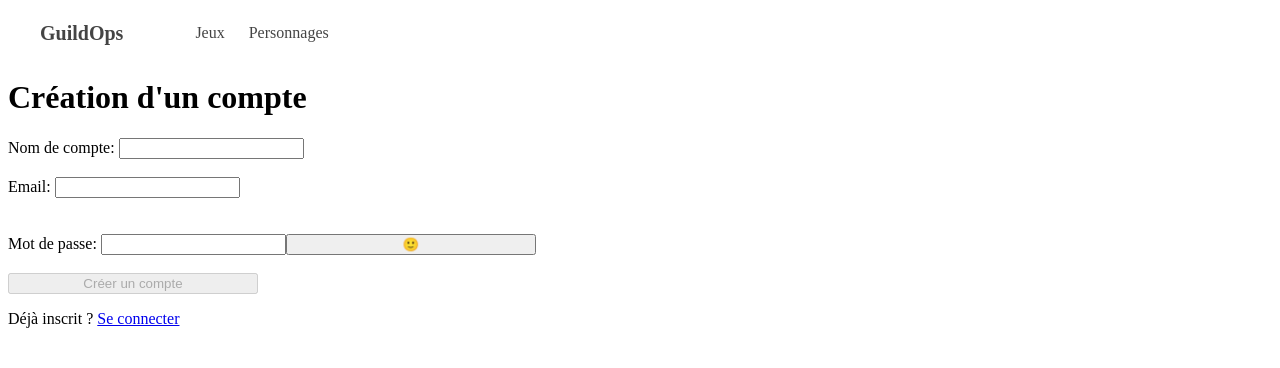
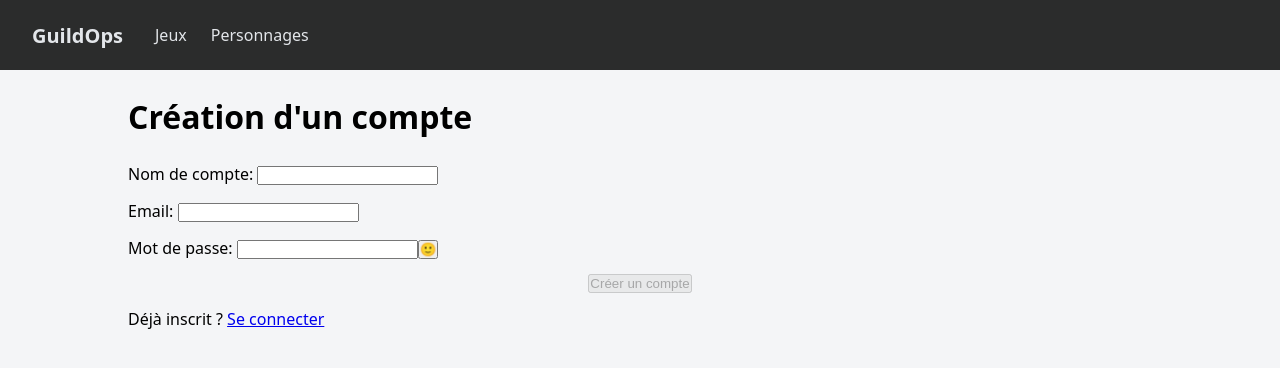
Before and after one commit to QuentinGeerts/GuildOps, an Angular app: page /register in a window 1280 px wide. Shown: the top 368 px of the page. Built offline with nearby package versions, Linux system fonts and the light colour scheme.

Commit message:
feat: add global styles and improve layout for navbar, game detail, and games list

```diff
--- a/src/app/app.css
+++ b/src/app/app.css
@@ -0,0 +1,4 @@
+main {
+  margin: 25px auto;
+  width: 80%;
+}
--- a/src/app/features/auth/register/register.css
+++ b/src/app/features/auth/register/register.css
@@ -1,11 +1,6 @@
-form {
-  display: flex;
-  flex-direction: column;
-  gap: 1.125rem;
-}
-
-form button {
-  width: 250px;
+form > * {
+  display: block;
+  margin: 15px auto;
 }
 
 .password-strength {
@@ -16,17 +11,22 @@ form button {
 }
 
 .password-strength li {
-  color: #b91c1c;
+  color: #c75353;
 }
 
 .password-strength li.valid {
-  color: #15803d;
+  color: #2ead5d;
 }
 
 .password-strength li::before {
-  content: '✗ ';
+  content: '❌ ';
 }
 
 .password-strength li.valid::before {
-  content: '✓ ';
+  content: '✅ ';
 }
+
+.error {
+  color: #c75353;
+  font-size: .8rem;
+}
--- a/src/app/features/auth/register/register.html
+++ b/src/app/features/auth/register/register.html
@@ -4,6 +4,7 @@
   <label for="accountName">
     Nom de compte:
     <input type="text" name="accountName" id="accountName" formControlName="accountName" />
+  </label>
   @if (accountName.touched && accountName.invalid) {
     @if (accountName.hasError('required')) {
       <p class="error">Le champ est requis</p>
@@ -13,14 +14,12 @@
       <p class="error">Le champ doit faire maximum 256 caractères</p>
     }
   }
-  </label>
 
   <label for="email">
     Email:
     <input type="email" name="email" id="email" autocomplete="email" formControlName="email" />
   </label>
 
-  <div>
   @if (password.value) {
     <ul class="password-strength">
       <li [class.valid]="!passwordStrengthErrors?.digit">Un chiffre</li>
@@ -29,7 +28,6 @@
       <li [class.valid]="!passwordStrengthErrors?.special">Un caractère spécial</li>
     </ul>
   }
-  </div>
   <label for="password">
     Mot de passe:
     <input
@@ -39,6 +37,8 @@
       formControlName="password"
       appPasswordToggle
     />
+  </label>
+
   @if (password.touched && password.invalid) {
     @if (password.hasError('required')) {
       <p class="error">Le champ est requis</p>
@@ -48,7 +48,6 @@
       <p class="error">Le champ doit faire maximum 128 caractères</p>
     }
   }
-  </label>
 
   <button [disabled]="form.invalid">Créer un compte</button>
 </form>
--- a/src/app/features/games/game-detail/game-detail.css
+++ b/src/app/features/games/game-detail/game-detail.css
@@ -2,3 +2,7 @@
   display: flex;
   gap: 1rem;
 }
+
+section {
+  width: 50%;
+}
--- a/src/app/features/games/game-detail/game-detail.html
+++ b/src/app/features/games/game-detail/game-detail.html
@@ -1,3 +1,4 @@
+<a routerLink="/games">Retourner à la liste des jeux</a>
 
 @if (loading()) {
   <p>Chargement...</p>
@@ -7,6 +8,8 @@
 
   <h1>{{ detail.name }}</h1>
   <p>Niveau maximum: {{ detail.maxLevel }}</p>
+
+  <hr>
 
   <!-- div.columns>section*2 -->
   <div class="columns">
--- a/src/app/features/games/game-detail/game-detail.ts
+++ b/src/app/features/games/game-detail/game-detail.ts
@@ -1,10 +1,10 @@
 import { Component, inject, input, OnInit, signal } from '@angular/core';
-import { ActivatedRoute } from '@angular/router';
+import { ActivatedRoute, RouterLink } from '@angular/router';
 import { GamesService } from '../../../core/services/games.service';
 import { GameDetails } from '../../../shared/models/game.model';
 
 @Component({
-  imports: [],
+  imports: [RouterLink],
   selector: 'app-game-detail',
   styleUrl: './game-detail.css',
   templateUrl: './game-detail.html',
--- a/src/app/features/games/games-list/games-list.css
+++ b/src/app/features/games/games-list/games-list.css
@@ -0,0 +1,23 @@
+
+.cards {
+  display: flex;
+  gap: 1rem;
+  flex-direction: row;
+  flex-wrap: wrap;
+}
+
+.card {
+  width: 250px;
+  border: 1px solid var(--color-border);
+  padding: 10px;
+}
+
+.card a {
+  text-decoration: none;
+  color: var(--color-text);
+}
+
+.card-name {
+  font-weight: 600;
+  font-size: 1.1rem;
+}
--- a/src/app/features/games/games-list/games-list.html
+++ b/src/app/features/games/games-list/games-list.html
@@ -14,9 +14,7 @@
         </a>
       </div>
     } @empty {
-      <div class="card">
-        <p>Aucun jeu.</p>
-      </div>
+      <p>Aucun jeu.</p>
     }
   </div>
 }
--- a/src/app/features/layout/navbar/navbar.css
+++ b/src/app/features/layout/navbar/navbar.css
@@ -2,6 +2,8 @@
   display: flex;
   align-items: center;
   gap: 2rem;
+  height: var(--navbar-height);
+  background-color: var(--color-navbar);
 }
 
 .brand {
@@ -12,12 +14,12 @@
 
 .navbar a {
   text-decoration: none;
-  color: #444;
+  color: var(--color-border)
 }
 
 .navbar a.active {
   font-weight: 600;
-  color: #2a2a2a;
+  color: var(--color-accent);
 }
 
 .navbar ul {
--- a/src/styles.css
+++ b/src/styles.css
@@ -1 +1,30 @@
-/* You can add global styles to this file, and also import other style files */
+/* Reset CSS classique pour applications d'entreprise */
+
+:root {
+  --color-bg: #f4f5f7;
+  --color-surface: #ffffff;
+  --color-text: #1f2430;
+  --color-border: #e3e6ea;
+  --color-navbar: #2b2c2c;
+  --color-accent: #9369dc;
+
+  --navbar-height: 70px;
+
+  background-color: var(--color-bg);
+
+  font-family: system-ui, -apple-system, BlinkMacSystemFont, 'Segoe UI', Roboto, Oxygen, Ubuntu, Cantarell, 'Open Sans', 'Helvetica Neue', sans-serif;
+}
+
+* , *::before, *::after {
+  box-sizing: border-box;
+  margin: 0;
+  padding: 0;
+}
+
+h1, h2, h3, h4, h5, h6 {
+  margin: 10px auto 25px;
+}
+
+hr {
+  margin: 25px auto;
+}
```
Lines whose indentation alone changed are shown as unchanged.
